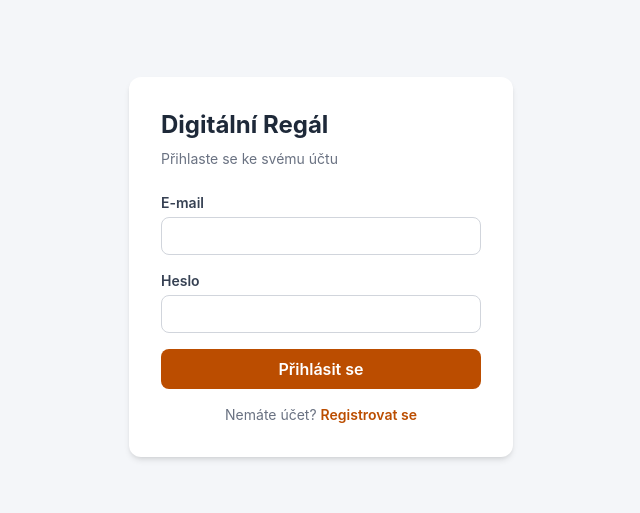
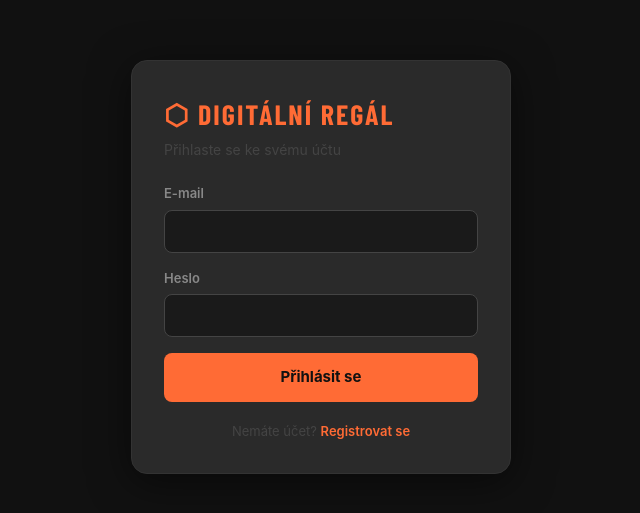
Before and after one commit to SteepWise/garaz, a Next.js app: page /login in a window 1280 px wide. Shown: the part 133-646 px from the top of the page, without its empty margins (319-959 px from the left). Built offline with nearby package versions, Linux system fonts and the light colour scheme; no server answers.

Commit message:
feat: apply dark theme to login and register pages

```diff
--- a/app/login/page.tsx
+++ b/app/login/page.tsx
@@ -25,38 +25,44 @@ export default function LoginPage() {
   }
 
   return (
-    <div className="min-h-screen bg-[#f4f6f9] flex items-center justify-center p-4">
-      <div className="bg-white rounded-xl shadow-md p-8 w-full max-w-sm">
-        <h1 className="text-2xl font-bold text-gray-800 mb-2">Digitální Regál</h1>
-        <p className="text-gray-500 text-sm mb-6">Přihlaste se ke svému účtu</p>
+    <div style={{ minHeight: '100vh', background: 'var(--bg-base)', display: 'flex', alignItems: 'center', justifyContent: 'center', padding: 16 }}>
+      <div style={{ background: 'var(--bg-elevated)', borderRadius: 16, border: '1px solid #333', padding: 32, width: '100%', maxWidth: 380, boxShadow: '0 8px 40px rgba(0,0,0,0.5)' }}>
+        <h1 style={{ fontFamily: "'Barlow Condensed', sans-serif", fontSize: 28, fontWeight: 700, color: '#ff6b35', letterSpacing: 2, textTransform: 'uppercase', marginBottom: 4 }}>
+          ⬡ Digitální Regál
+        </h1>
+        <p style={{ color: 'var(--text-muted)', fontSize: 14, marginBottom: 24 }}>Přihlaste se ke svému účtu</p>
 
-        <form onSubmit={handleLogin} className="space-y-4">
+        <form onSubmit={handleLogin} style={{ display: 'flex', flexDirection: 'column', gap: 16 }}>
           <div>
-            <label className="block text-sm font-semibold text-gray-700 mb-1">E-mail</label>
+            <label style={{ display: 'block', fontSize: 13, fontWeight: 600, color: 'var(--text-secondary)', marginBottom: 6 }}>E-mail</label>
             <input
-              type="email" value={email} onChange={e => setEmail(e.target.value)}
-              required className="w-full border border-gray-300 rounded-lg px-3 py-2 text-sm focus:outline-none focus:ring-2 focus:ring-amber-500"
+              type="email" value={email} onChange={e => setEmail(e.target.value)} required
+              style={{ width: '100%', background: '#1a1a1a', border: '1px solid #444', borderRadius: 8, padding: '10px 12px', fontSize: 14, color: 'var(--text-primary)', outline: 'none', boxSizing: 'border-box' }}
             />
           </div>
           <div>
-            <label className="block text-sm font-semibold text-gray-700 mb-1">Heslo</label>
+            <label style={{ display: 'block', fontSize: 13, fontWeight: 600, color: 'var(--text-secondary)', marginBottom: 6 }}>Heslo</label>
             <input
-              type="password" value={password} onChange={e => setPassword(e.target.value)}
-              required className="w-full border border-gray-300 rounded-lg px-3 py-2 text-sm focus:outline-none focus:ring-2 focus:ring-amber-500"
+              type="password" value={password} onChange={e => setPassword(e.target.value)} required
+              style={{ width: '100%', background: '#1a1a1a', border: '1px solid #444', borderRadius: 8, padding: '10px 12px', fontSize: 14, color: 'var(--text-primary)', outline: 'none', boxSizing: 'border-box' }}
             />
           </div>
-          {error && <p className="text-red-600 text-sm">{error}</p>}
+          {error && (
+            <p style={{ fontSize: 13, color: '#ff6b6b', background: '#2a1010', border: '1px solid #8b2020', borderRadius: 8, padding: '10px 12px' }}>
+              {error}
+            </p>
+          )}
           <button
             type="submit" disabled={loading}
-            className="w-full bg-amber-700 hover:bg-amber-800 text-white font-semibold py-2 rounded-lg transition disabled:opacity-50"
+            style={{ width: '100%', background: '#ff6b35', color: '#111', fontWeight: 700, fontSize: 15, padding: '13px', borderRadius: 8, border: 'none', cursor: 'pointer', opacity: loading ? 0.5 : 1 }}
           >
             {loading ? 'Přihlašuji...' : 'Přihlásit se'}
           </button>
         </form>
 
-        <p className="text-center text-sm text-gray-500 mt-4">
+        <p style={{ textAlign: 'center', fontSize: 13, color: 'var(--text-muted)', marginTop: 20 }}>
           Nemáte účet?{' '}
-          <Link href="/register" className="text-amber-700 font-semibold hover:underline">Registrovat se</Link>
+          <Link href="/register" style={{ color: '#ff6b35', fontWeight: 600 }}>Registrovat se</Link>
         </p>
       </div>
     </div>
--- a/app/register/page.tsx
+++ b/app/register/page.tsx
@@ -25,49 +25,56 @@ export default function RegisterPage() {
   }
 
   if (done) return (
-    <div className="min-h-screen bg-[#f4f6f9] flex items-center justify-center p-4">
-      <div className="bg-white rounded-xl shadow-md p-8 w-full max-w-sm text-center">
-        <div className="text-4xl mb-4">📧</div>
-        <h2 className="text-xl font-bold text-gray-800 mb-2">Zkontrolujte e-mail</h2>
-        <p className="text-gray-500 text-sm">Poslali jsme vám potvrzovací odkaz na <strong>{email}</strong>.</p>
+    <div style={{ minHeight: '100vh', background: 'var(--bg-base)', display: 'flex', alignItems: 'center', justifyContent: 'center', padding: 16 }}>
+      <div style={{ background: 'var(--bg-elevated)', borderRadius: 16, border: '1px solid #333', padding: 32, width: '100%', maxWidth: 380, textAlign: 'center' }}>
+        <div style={{ fontSize: 48, marginBottom: 16 }}>📧</div>
+        <h2 style={{ fontFamily: "'Barlow Condensed', sans-serif", fontSize: 22, fontWeight: 700, color: 'var(--text-primary)', marginBottom: 8 }}>Zkontrolujte e-mail</h2>
+        <p style={{ color: 'var(--text-secondary)', fontSize: 14 }}>
+          Poslali jsme vám potvrzovací odkaz na <strong style={{ color: 'var(--text-primary)' }}>{email}</strong>.
+        </p>
       </div>
     </div>
   )
 
   return (
-    <div className="min-h-screen bg-[#f4f6f9] flex items-center justify-center p-4">
-      <div className="bg-white rounded-xl shadow-md p-8 w-full max-w-sm">
-        <h1 className="text-2xl font-bold text-gray-800 mb-2">Digitální Regál</h1>
-        <p className="text-gray-500 text-sm mb-6">Vytvořte nový účet</p>
+    <div style={{ minHeight: '100vh', background: 'var(--bg-base)', display: 'flex', alignItems: 'center', justifyContent: 'center', padding: 16 }}>
+      <div style={{ background: 'var(--bg-elevated)', borderRadius: 16, border: '1px solid #333', padding: 32, width: '100%', maxWidth: 380, boxShadow: '0 8px 40px rgba(0,0,0,0.5)' }}>
+        <h1 style={{ fontFamily: "'Barlow Condensed', sans-serif", fontSize: 28, fontWeight: 700, color: '#ff6b35', letterSpacing: 2, textTransform: 'uppercase', marginBottom: 4 }}>
+          ⬡ Digitální Regál
+        </h1>
+        <p style={{ color: 'var(--text-muted)', fontSize: 14, marginBottom: 24 }}>Vytvořte nový účet</p>
 
-        <form onSubmit={handleRegister} className="space-y-4">
+        <form onSubmit={handleRegister} style={{ display: 'flex', flexDirection: 'column', gap: 16 }}>
           <div>
-            <label className="block text-sm font-semibold text-gray-700 mb-1">E-mail</label>
+            <label style={{ display: 'block', fontSize: 13, fontWeight: 600, color: 'var(--text-secondary)', marginBottom: 6 }}>E-mail</label>
             <input
-              type="email" value={email} onChange={e => setEmail(e.target.value)}
-              required className="w-full border border-gray-300 rounded-lg px-3 py-2 text-sm focus:outline-none focus:ring-2 focus:ring-amber-500"
+              type="email" value={email} onChange={e => setEmail(e.target.value)} required
+              style={{ width: '100%', background: '#1a1a1a', border: '1px solid #444', borderRadius: 8, padding: '10px 12px', fontSize: 14, color: 'var(--text-primary)', outline: 'none', boxSizing: 'border-box' }}
             />
           </div>
           <div>
-            <label className="block text-sm font-semibold text-gray-700 mb-1">Heslo</label>
+            <label style={{ display: 'block', fontSize: 13, fontWeight: 600, color: 'var(--text-secondary)', marginBottom: 6 }}>Heslo</label>
             <input
-              type="password" value={password} onChange={e => setPassword(e.target.value)}
-              required minLength={6}
-              className="w-full border border-gray-300 rounded-lg px-3 py-2 text-sm focus:outline-none focus:ring-2 focus:ring-amber-500"
+              type="password" value={password} onChange={e => setPassword(e.target.value)} required minLength={6}
+              style={{ width: '100%', background: '#1a1a1a', border: '1px solid #444', borderRadius: 8, padding: '10px 12px', fontSize: 14, color: 'var(--text-primary)', outline: 'none', boxSizing: 'border-box' }}
             />
           </div>
-          {error && <p className="text-red-600 text-sm">{error}</p>}
+          {error && (
+            <p style={{ fontSize: 13, color: '#ff6b6b', background: '#2a1010', border: '1px solid #8b2020', borderRadius: 8, padding: '10px 12px' }}>
+              {error}
+            </p>
+          )}
           <button
             type="submit" disabled={loading}
-            className="w-full bg-amber-700 hover:bg-amber-800 text-white font-semibold py-2 rounded-lg transition disabled:opacity-50"
+            style={{ width: '100%', background: '#ff6b35', color: '#111', fontWeight: 700, fontSize: 15, padding: '13px', borderRadius: 8, border: 'none', cursor: 'pointer', opacity: loading ? 0.5 : 1 }}
           >
             {loading ? 'Registruji...' : 'Registrovat se'}
           </button>
         </form>
 
-        <p className="text-center text-sm text-gray-500 mt-4">
+        <p style={{ textAlign: 'center', fontSize: 13, color: 'var(--text-muted)', marginTop: 20 }}>
           Máte účet?{' '}
-          <Link href="/login" className="text-amber-700 font-semibold hover:underline">Přihlásit se</Link>
+          <Link href="/login" style={{ color: '#ff6b35', fontWeight: 600 }}>Přihlásit se</Link>
         </p>
       </div>
     </div>
```
